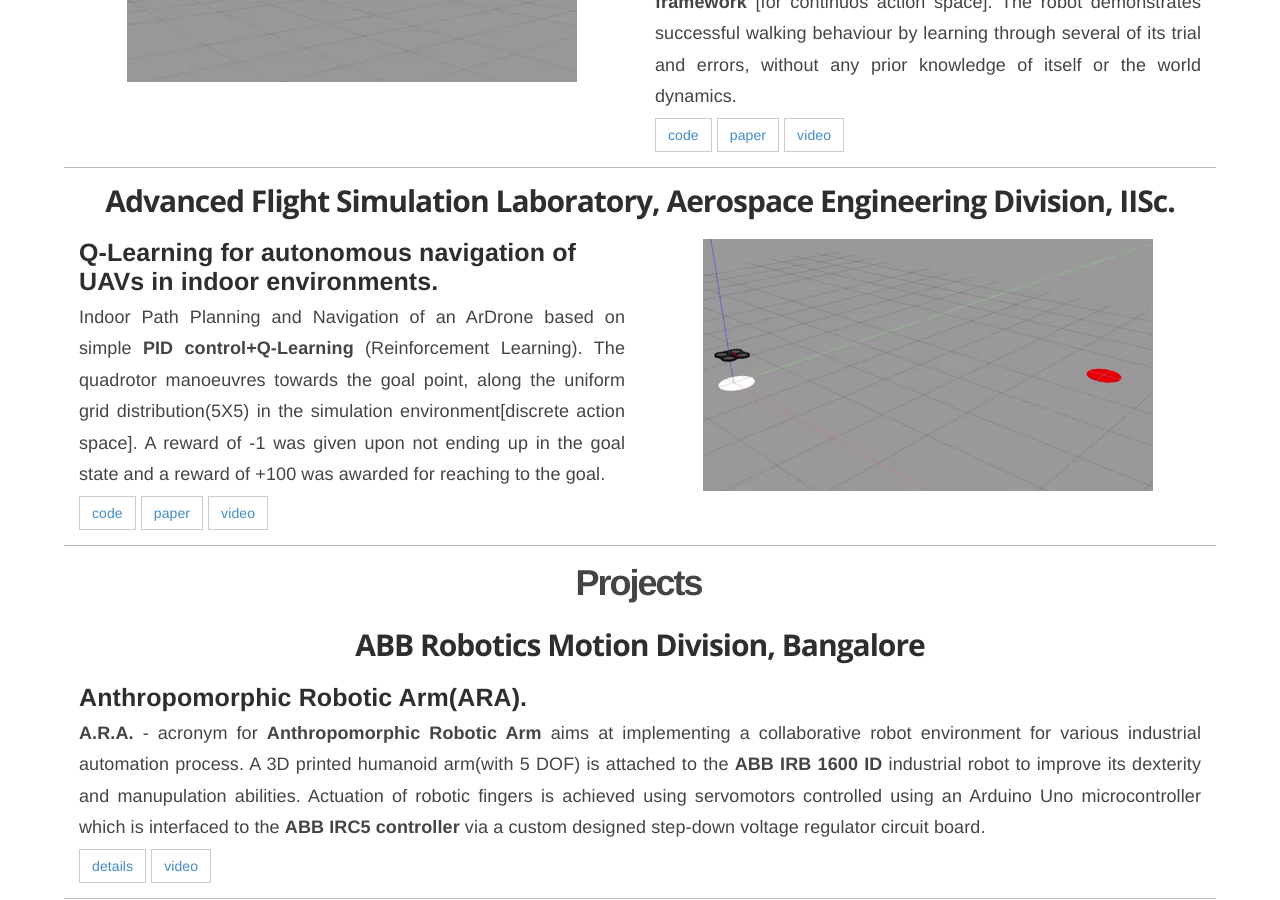
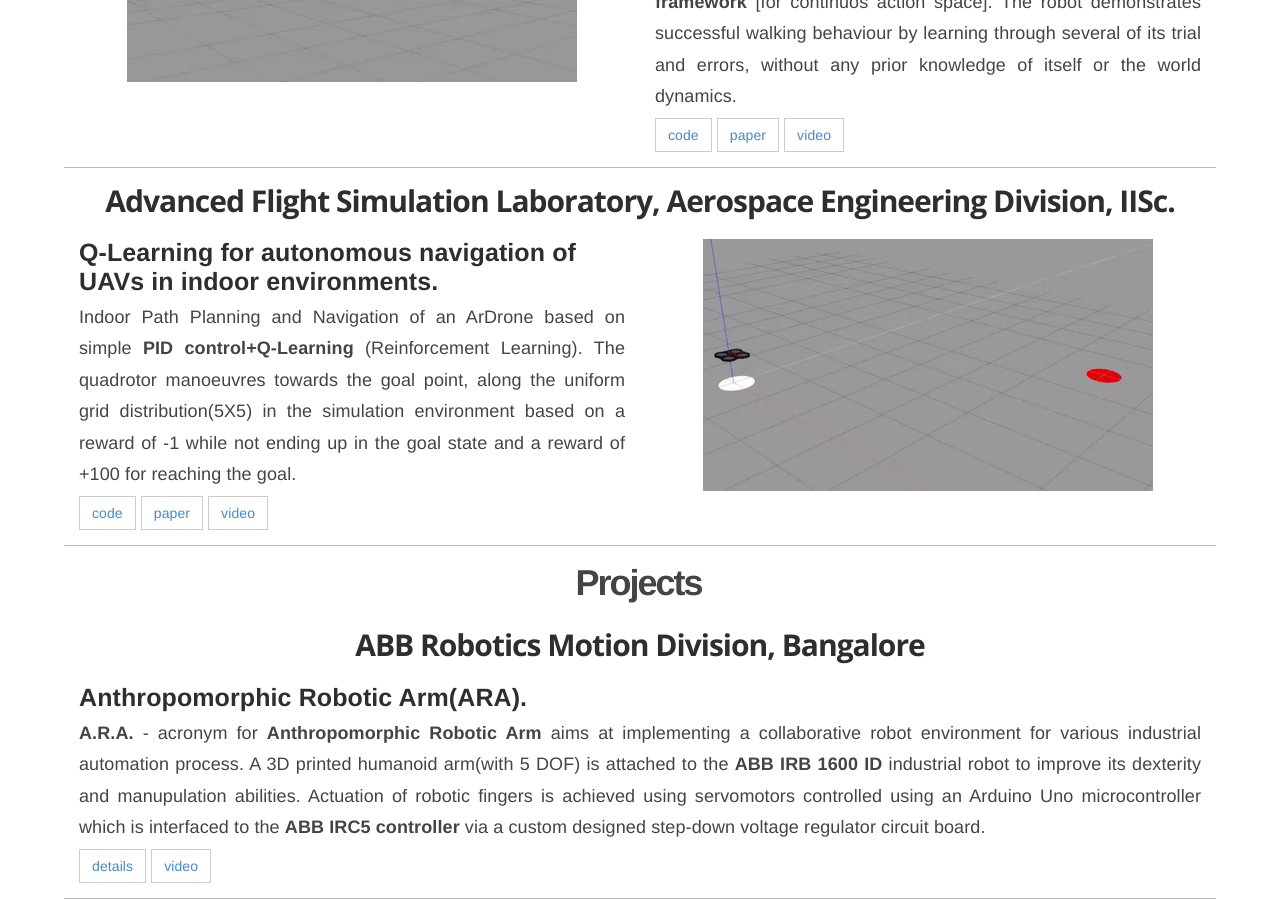
Before and after one commit to navuboy/navuboy.github.io, a Jekyll site: the page built from research.html, in a window 1280 px wide and 900 px high, scrolled down 633 px. Built offline with Jekyll 4.4.1, drawn with Linux system fonts in a browser that asks for light colours; some web fonts are replaced.

Commit message:
Updated research.md

```diff
--- a/_includes/research.md
+++ b/_includes/research.md
@@ -56,7 +56,7 @@
     <div class="col-md-6">
         <h3 class="rtitle"><b>Q-Learning for autonomous navigation of UAVs in indoor environments.</b></h3>
         <p style="text-align:justify">
-        Indoor Path Planning and Navigation of an ArDrone based on simple <strong>PID control+Q-Learning</strong> (Reinforcement Learning). The quadrotor manoeuvres towards the goal point, along the uniform grid distribution(5X5) in the simulation environment[discrete action space]. A reward of -1 was given upon not ending up in the goal state and a reward of +100 was awarded for reaching to the goal.
+        Indoor Path Planning and Navigation of an ArDrone based on simple <strong>PID control+Q-Learning</strong> (Reinforcement Learning). The quadrotor manoeuvres towards the goal point, along the uniform grid distribution(5X5) in the simulation environment based on a reward of -1 while not ending up in the goal state and a reward of +100 for reaching the goal.
         </p>
         <a href="https://github.com/nav74neet/rl_ardrone" class="md-link btn-default btn rbtn">code</a>
         <a href="https://arxiv.org/abs/1801.05086" class="md-link btn-default btn rbtn">paper</a>
```
